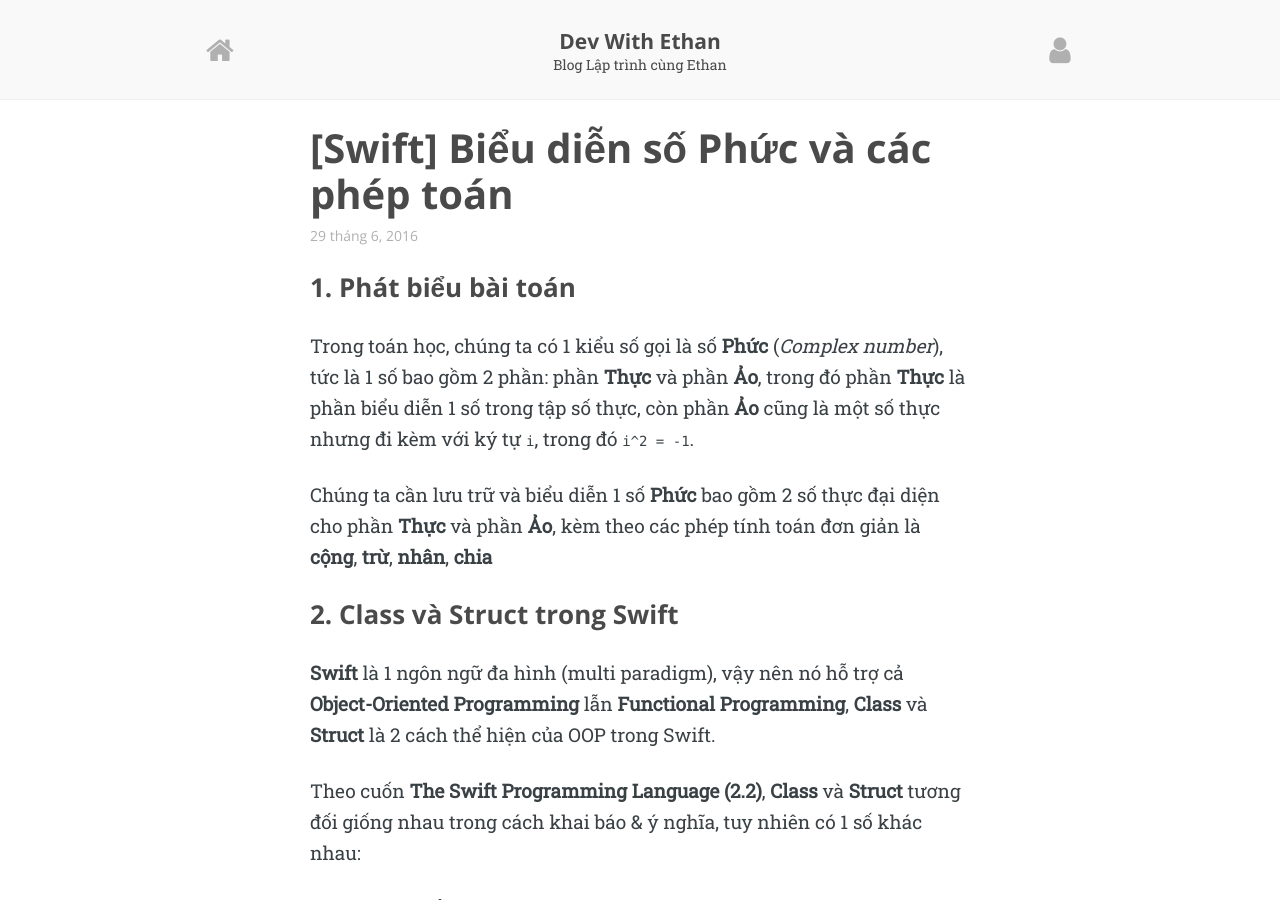
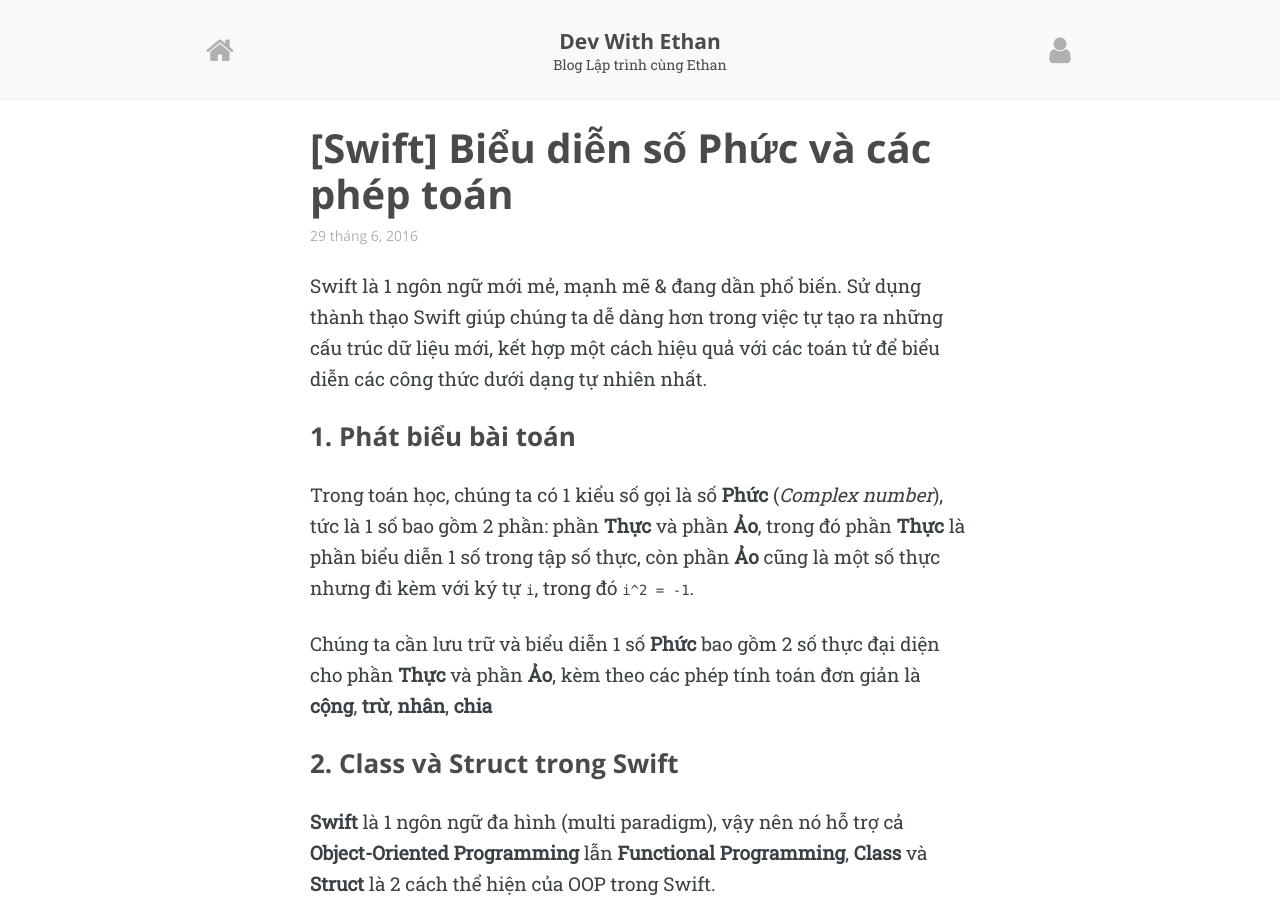
Before and after one commit to ethan605/dev-with-ethan, a Jekyll site: the page built from _posts/2016-06-29-swift-complex-number.md, in a window 1280 px wide and 900 px high. Built offline with Jekyll 4.4.1, drawn with Linux system fonts in a browser that asks for light colours; nearby versions of some CDN libraries; comment, search, counter and statistics services are not loaded.

```diff
--- a/_posts/2016-06-29-swift-complex-number.md
+++ b/_posts/2016-06-29-swift-complex-number.md
@@ -10,7 +10,11 @@ redirect_from:
   - /tutorials/2016/06/29/swift-complex-number
 instant_title: Cách biểu diễn số Phức
 instant_kicker: Ngôn ngữ Swift
+preview_image: /assets/media/featured-images/2016-06-29-preview.png
+featured_image: /assets/media/featured-images/2016-06-29-header.png
 ---
+
+Swift là 1 ngôn ngữ mới mẻ, mạnh mẽ & đang dần phổ biến. Sử dụng thành thạo Swift giúp chúng ta dễ dàng hơn trong việc tự tạo ra những cấu trúc dữ liệu mới, kết hợp một cách hiệu quả với các toán tử để biểu diễn các công thức dưới dạng tự nhiên nhất.
 
 ## 1. Phát biểu bài toán ##
 
```
Also changed, not shown: assets/media/featured-images/2016-06-29-header.png (added), assets/media/featured-images/2016-06-29-preview.png (added).
